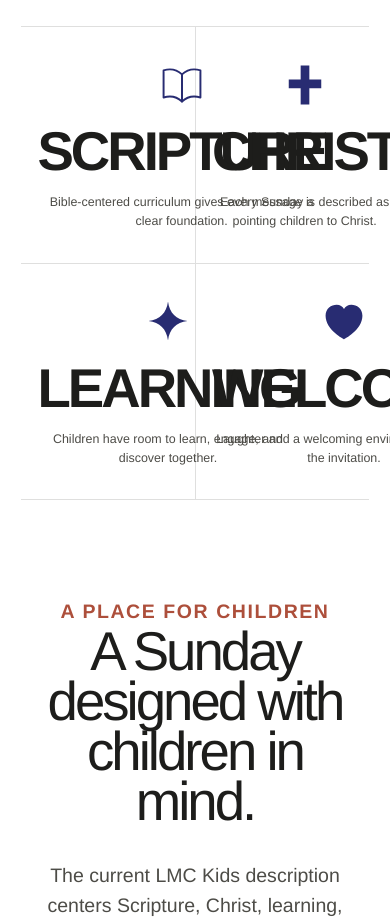
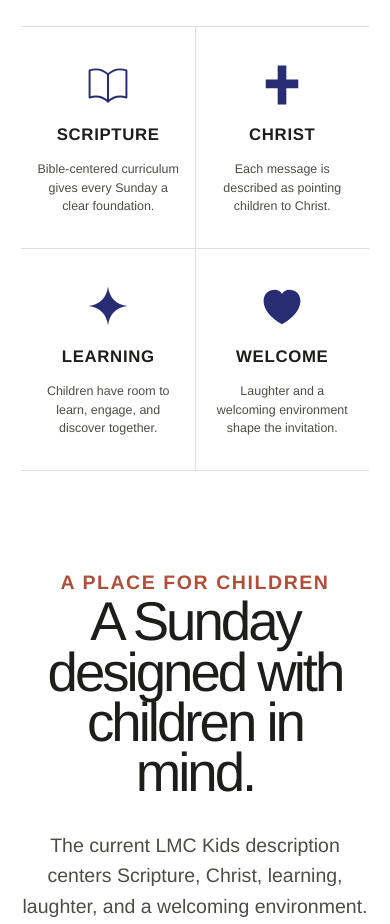
Before and after one commit to living-message-church/living-message-church, a Next.js app: page /connect/kids in a window 390 px wide. Shown: the part 840-1764 px from the top of the page. Built offline with nearby package versions, Linux system fonts and the light colour scheme.

Commit message:
Fix Kids value heading scale

```diff
--- a/src/styles/globals.css
+++ b/src/styles/globals.css
@@ -796,7 +796,7 @@ button, input, textarea, select { font: inherit; }
 .kids-introduction-layout { display: grid; grid-template-columns: minmax(22rem, 0.84fr) minmax(28rem, 1.16fr); align-items: center; gap: clamp(3rem, 7vw, 8rem); margin-top: clamp(4rem, 7vw, 7rem); }
 .kids-introduction-copy { min-width: 0; }
 .kids-introduction .eyebrow { color: var(--color-coral); }
-.kids-introduction h2 { max-width: 11ch; margin: 0; font-size: clamp(3.2rem, 2rem + 3.5vw, 6rem); letter-spacing: -0.055em; line-height: 0.92; }
+.kids-introduction-copy h2 { max-width: 11ch; margin: 0; font-size: clamp(3.2rem, 2rem + 3.5vw, 6rem); letter-spacing: -0.055em; line-height: 0.92; }
 .kids-introduction-copy > p { max-width: 31rem; margin: var(--space-5) 0 0; color: var(--color-ink-soft); font-size: var(--step-1); line-height: 1.55; }
 .kids-introduction-visual { position: relative; overflow: hidden; width: 100%; border-radius: var(--radius-image); aspect-ratio: 4 / 3; background: var(--color-brand-navy); box-shadow: 0 1.75rem 4.5rem rgb(14 21 61 / 0.16); }
 .kids-introduction-visual img { object-fit: cover; object-position: center; }
@@ -1043,7 +1043,7 @@ button, input, textarea, select { font: inherit; }
   .kids-introduction-layout { grid-template-columns: 1fr; max-width: 40rem; gap: var(--space-6); }
   .kids-introduction-copy { text-align: center; }
   .kids-arrival-heading { display: block; max-width: 38rem; text-align: center; }
-  .kids-introduction h2, .kids-arrival-heading h2 { margin-inline: auto; font-size: clamp(3rem, 14vw, 4.6rem); }
+  .kids-introduction-copy h2, .kids-arrival-heading h2 { margin-inline: auto; font-size: clamp(3rem, 14vw, 4.6rem); }
   .kids-introduction-copy > p, .kids-arrival-heading > p { margin: var(--space-5) auto 0; }
   .kids-introduction-visual { aspect-ratio: 4 / 3; }
   .kids-experience-layout { display: flex; flex-direction: column; }
```
